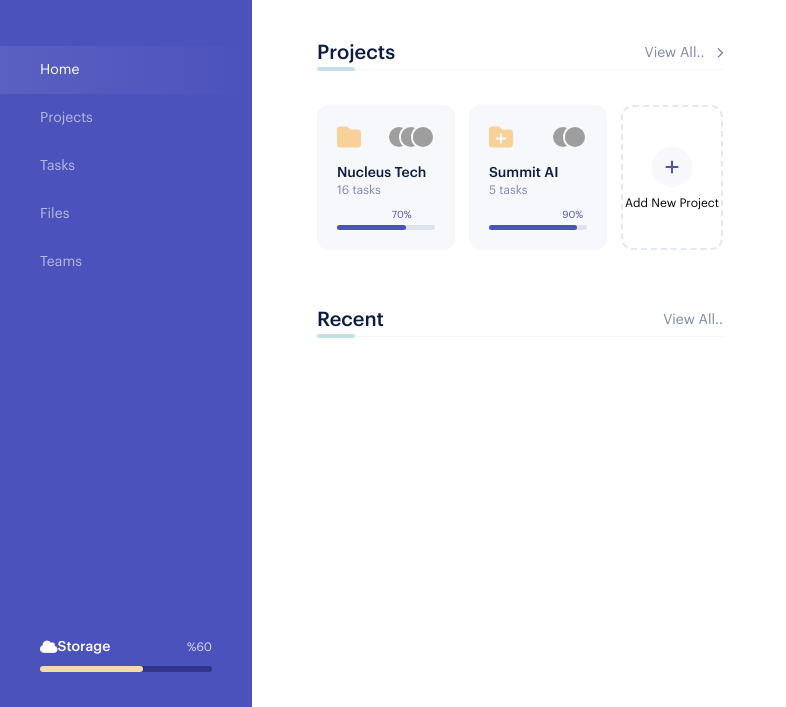
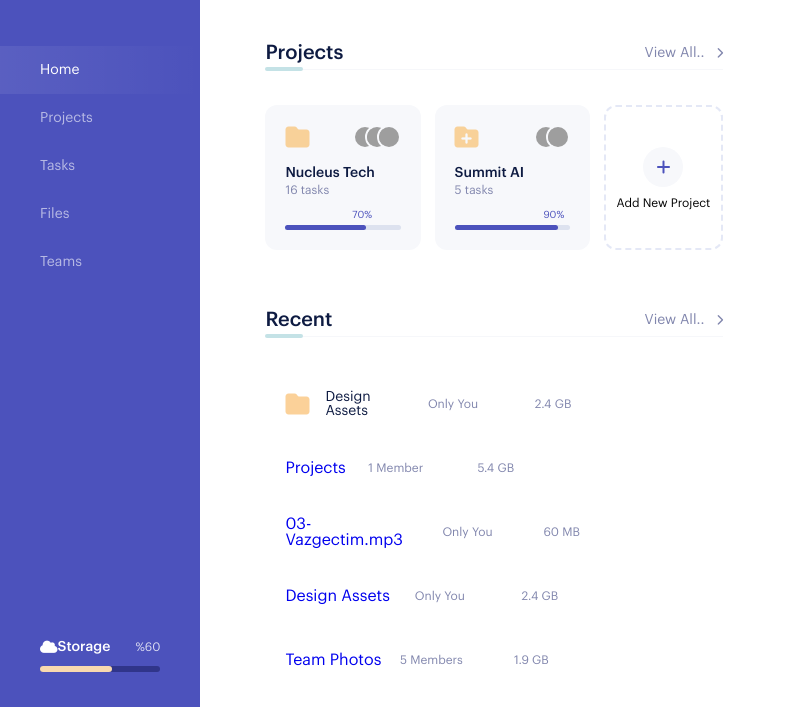
Before and after one commit to elanurbulbul/DashBoard, a plain HTML site: page index.html in a window 1280 px wide. Shown: the part 93-800 px from the top of the page, without its empty margins (0-786 px from the left). Drawn offline with Linux system fonts and the light colour scheme; grey boxes are pictures that could not be loaded.

Commit message:
sideBarfinish

```diff
--- a/css/style.css
+++ b/css/style.css
@@ -192,6 +192,7 @@ body{
 .content .inner{
  flex: 1;
  padding: 32px 65px;
+ overflow: auto;
 }
 .content .inner .inner-box{
     margin-bottom: 60px;
@@ -320,6 +321,51 @@ body{
 .content .inner .search input::placeholder{
     color: #8F9488;
 }
+.content .inner .inner-box .recents ul li{
+   height: 64px;
+   display: flex;
+   align-items: center;
+   border-radius: 1opx;
+   padding: 20px;
+   box-sizing: border-box;
+}
+.content .inner .inner-box .recents ul li a.link{
+   flex: 1;
+   font-size: 14px;
+   color: #0e1b42;
+   display: flex;
+   align-items: center;
+}
+.content .inner .inner-box .recents ul li a.link i.fa-folder{
+    font-size: 24px;
+    color: #fbd199;
+    margin-right: 16px;
+}
+.content .inner .inner-box .recents ul li a.link i.fa-music{
+    font-size: 24px;
+    color:rgb(17, 17, 96);
+    margin-right: 16px;
+}
+.content .inner .inner-box .recents ul li:hover{
+    background: #f4f5fa;
+}
+.content .inner .inner-box .recents ul li .visibility,
+.content .inner .inner-box .recents ul li .size {
+    font-size: 12px;
+    color: #8186ad;
+    width: 100px;
+    text-align: center;
+ }
+ .content .inner .inner-box .recents ul li a.more {
+    font-size: 16px;
+    color: #8186ad;
+    width: 100px;
+    text-align: right;
+    opacity: 0;
+ }
+ .content .inner .inner-box .recents ul li:hover .more{
+   opacity: 1;
+}
 .content .rightbar{
     width: 360px;
     padding: 32px 65px;
--- a/index.html
+++ b/index.html
@@ -94,7 +94,92 @@
             <div class="inner-box">
                 <div class="content-title">
                     <h4>Recent</h4>
-                    <a href="#">View All..</a>
+                    <a href="#">
+                        View All..
+                        <i class="fa-solid fa-chevron-right"></i>
+                    </a>
+                </div>
+                <div class="recents">
+                    <ul>
+                        <li>
+                            <a href="#" class="link">
+                                <i class="fa-solid fa-folder"></i>
+                                Design Assets
+                            </a>
+                            <div class="visibility">
+                                Only You
+                            </div>
+                            <div class="size">2.4 GB</div>
+                            <a href="#" class="more">
+                                <i class="fa-solid fa-ellipsis"></i>
+                            </a>
+                        </li>
+                        <li>
+                            <a href="#" class="link>
+                                <i class="fa-solid fa-folder"></i>
+                                Projects
+                            </a>
+                            <div class="visibility">
+                                1 Member
+                            </div>
+                            <div class="size">5.4 GB</div>
+                            <a href="#" class="more">
+                                <i class="fa-solid fa-ellipsis"></i>
+                            </a>
+                        </li>
+                        <li>
+                            <a href="#" class="link>
+                                <i class="fa-solid fa-music"></i>
+                                03-Vazgectim.mp3
+                            </a>
+                            <div class="visibility">
+                                Only You
+                            </div>
+                            <div class="size">60 MB</div>
+                            <a href="#" class="more">
+                                <i class="fa-solid fa-ellipsis"></i>
+                            </a>
+                        </li>
+                        <li>
+                            <a href="#" class="link>
+                                <i class="fa-solid fa-folder"></i>
+                                Design Assets
+                            </a>
+                            <div class="visibility">
+                                Only You
+                            </div>
+                            <div class="size">2.4 GB</div>
+                            <a href="#" class="more">
+                                <i class="fa-solid fa-ellipsis"></i>
+                            </a>
+                        </li>
+                        <li>
+                            <a href="#" class="link>
+                                <i class="fa-solid fa-folder"></i>
+                                Team Photos
+                            </a>
+                            <div class="visibility">
+                                5 Members
+                            </div>
+                            <div class="size">1.9 GB</div>
+                            <a href="#" class="more">
+                                <i class="fa-solid fa-ellipsis"></i>
+                            </a>
+                        </li>
+                        <li>
+                            <a href="#" class="link>
+                                <i class="fa-solid fa-folder"></i>
+                                Design Assets
+                            </a>
+                            <div class="visibility">
+                                Only You
+                            </div>
+                            <div class="size">2.4 GB</div>
+                            <a href="#" class="more">
+                                <i class="fa-solid fa-ellipsis"></i>
+                            </a>
+                        </li>
+                    </ul>
                 </div>
             </div>
         </div>
```
